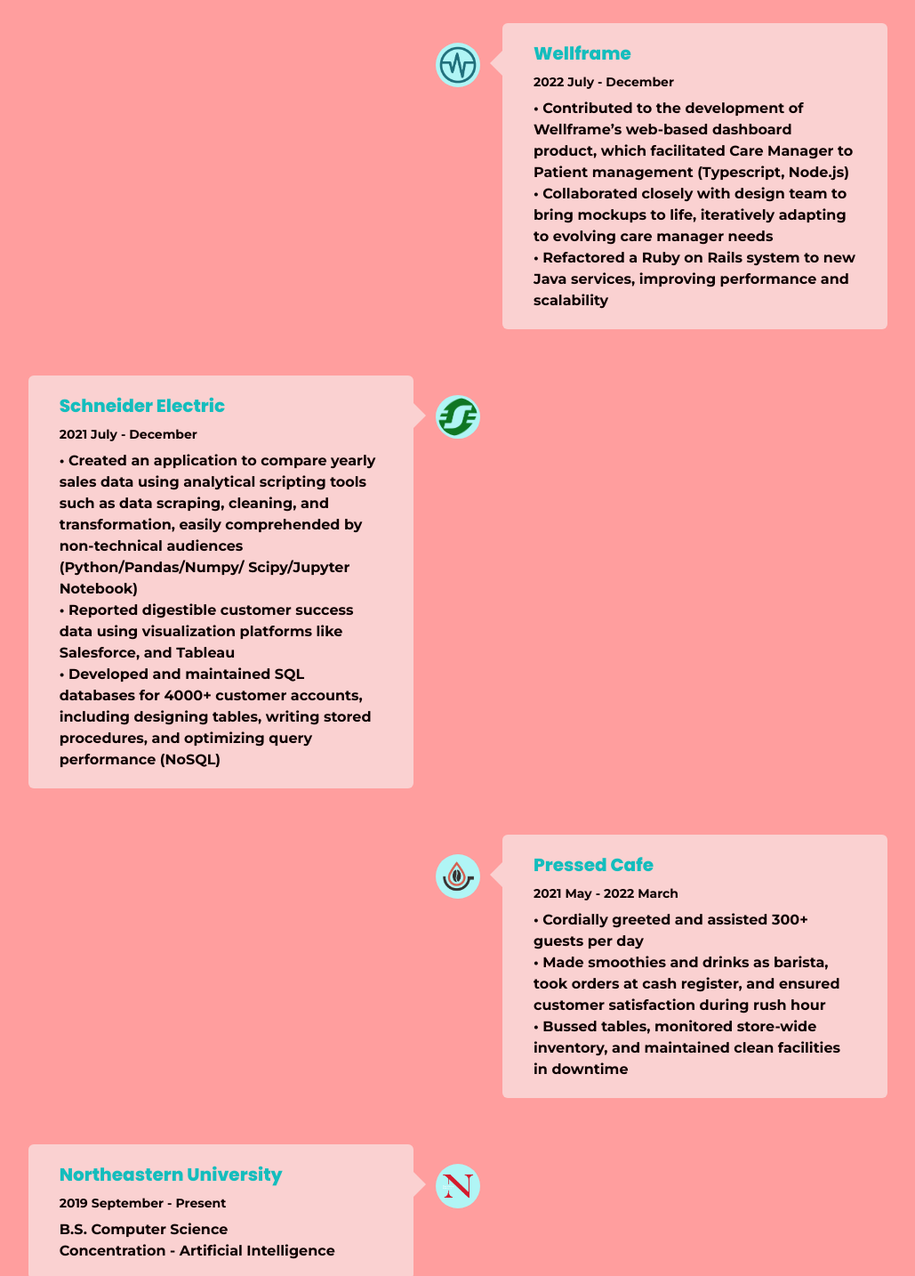
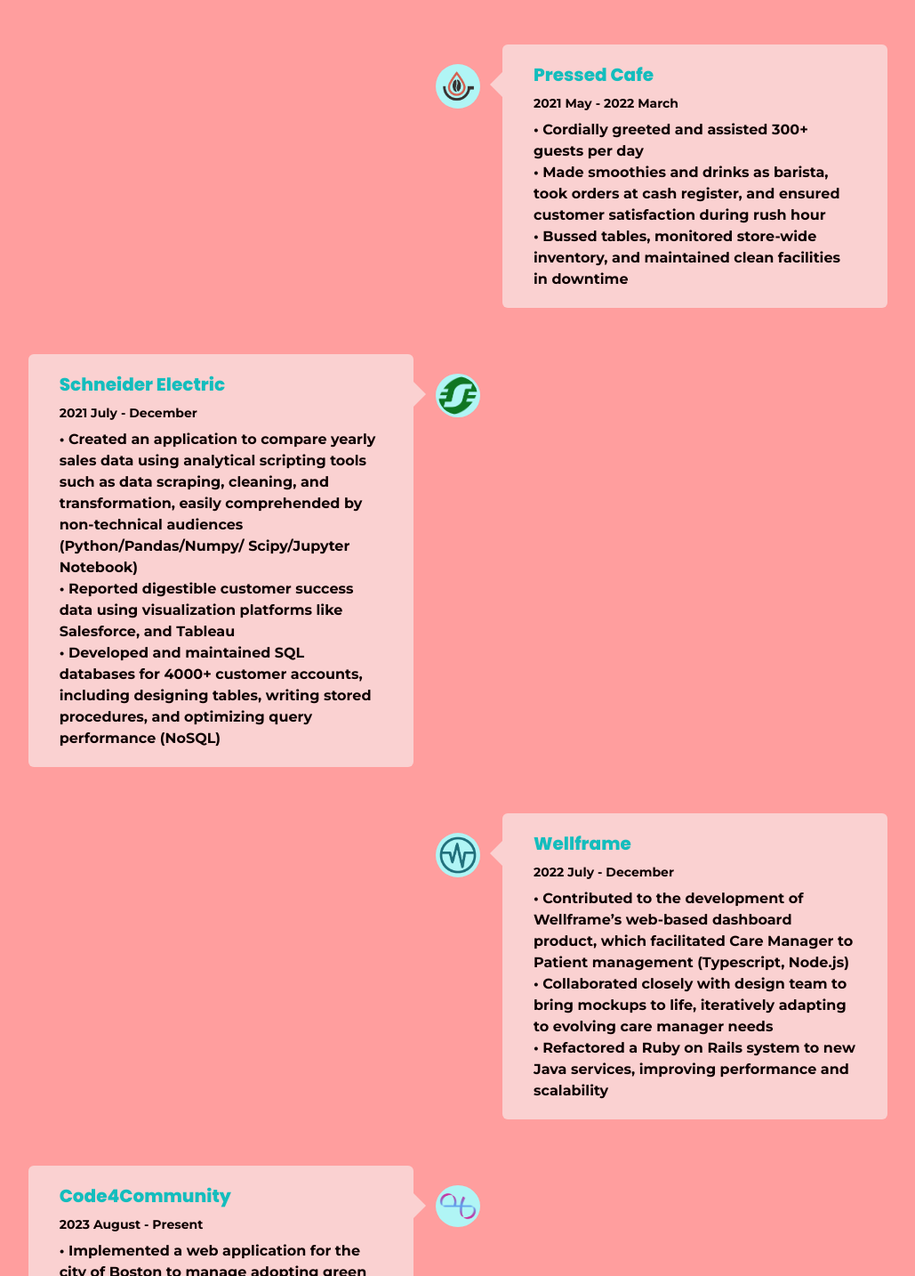
Before and after one commit to bobbyslug/bobbyslug.github.io, a React (Vite) app: page / in a window 1280 px wide. Shown: the part 1316-2750 px from the top of the page at 89% size, without its empty margins (125-1154 px from the left). Built offline with nearby package versions, Linux system fonts and the light colour scheme.

Commit message:
fix timeline scrolling

```diff
--- a/src/index.css
+++ b/src/index.css
@@ -291,6 +291,10 @@
   background: #e29cfc;
 }
 
+.timeline-container.left.short img {
+  padding: 8px;
+}
+
 .timeline-container.right img {
   position: absolute;
   width: 50px;
@@ -304,6 +308,11 @@
 
 .timeline-container.right.dark img {
   background: #e29cfc;
+}
+
+.timeline-container.right.short img {
+  padding-top: 18px;
+  padding-bottom: 18px;
 }
 
 .timeline-container.right {
@@ -345,7 +354,7 @@
 .animation-container {
   position: absolute;
   overflow: hidden;
-  height: 88%;
+  height: 92%;
   width: 10px;
   top: 0;
   z-index: 0;
@@ -384,6 +393,6 @@
 
   .animation-container {
     left: 0;
-    height: 89%;
+    height: 92%;
   }
 }
--- a/src/scenes/about/index.tsx
+++ b/src/scenes/about/index.tsx
@@ -18,14 +18,6 @@
 const About = ({ setSelectedPage, theme }: Props) => {
   const dark = theme === "dark" ? "dark" : "";
   const completion = NavProgressBar();
-  const width = window.innerWidth;
-  const height = window.innerHeight;
-  // let scrollRate =
-  //   height > 1200 ? completion * 1.6 - 160 : completion * 1.8 - 170;
-  // scrollRate = height > 1000 ? scrollRate : completion * 1.9 - 165;
-  // scrollRate = height > 900 ? scrollRate : completion * 1.95 - 160;
-  // scrollRate = width > 1200 ? scrollRate : completion * 1;
-  //scrollRate = width > 900 ? scrollRate : completion * 1.95 - 160;
 
   return (
     <section
@@ -55,43 +47,49 @@
       >
         <div className={`${dark} animation-container -ml-1 mt-16`}>
           <span
-            style={{ transform: `translateY(${completion * 1.6 - 160}%)` }}
+            style={{ transform: `translateY(${completion * 1.6 - 150}%)` }}
             className={`${dark} accent2 left-4/9 absolute h-full w-2 transition duration-300`}
           />
         </div>
         <div className={`${dark} timeline-container left`}>
           <a
             className="hov:text-secondary-500 dark:hov:text-gray-600"
-            href="https://c4cneu.com/"
+            href="https://www.northeastern.edu/"
             target="_blank"
           >
-            <img src={theme === "dark" ? C4CIconDark : C4CIcon} />
+            <img src={NUIcon} />
           </a>
           <Card
             theme={theme}
-            title="Code4Community"
-            years="2023 August - Present"
+            title="Northeastern University"
+            years="2019 September - Present"
           >
-            <p>TBD</p>
+            <p>
+              B.S. Computer Science <br /> Concentration - Artificial
+              Intelligence
+            </p>
           </Card>
           <span className={`${dark} left-arrow`} />
         </div>
         <div className={`${dark} timeline-container right`}>
           <a
             className="hov:text-secondary-500 dark:hov:text-gray-600"
-            href="https://wellframe.com/"
+            href="https://www.pressedcafe.com/"
             target="_blank"
           >
-            <img src={WellframeIcon} />
+            <img src={PressedIcon} />
           </a>
-          <Card theme={theme} title="Wellframe" years="2022 July - December">
+          <Card
+            theme={theme}
+            title="Pressed Cafe"
+            years="2021 May - 2022 March"
+          >
             <p>
-              • Contributed to the development of Wellframe’s web-based
-              dashboard product, which facilitated Care Manager to Patient
-              management (Typescript, Node.js) <br />• Collaborated closely with
-              design team to bring mockups to life, iteratively adapting to
-              evolving care manager needs <br />• Refactored a Ruby on Rails
-              system to new Java services, improving performance and scalability
+              • Cordially greeted and assisted 300+ guests per day
+              <br />• Made smoothies and drinks as barista, took orders at cash
+              register, and ensured customer satisfaction during rush hour
+              <br />• Bussed tables, monitored store-wide inventory, and
+              maintained clean facilities in downtime
             </p>
           </Card>
           <span className={`${dark} right-arrow`} />
@@ -126,22 +124,19 @@
         <div className={`${dark} timeline-container right`}>
           <a
             className="hov:text-secondary-500 dark:hov:text-gray-600"
-            href="https://www.pressedcafe.com/"
+            href="https://wellframe.com/"
             target="_blank"
           >
-            <img src={PressedIcon} />
+            <img src={WellframeIcon} />
           </a>
-          <Card
-            theme={theme}
-            title="Pressed Cafe"
-            years="2021 May - 2022 March"
-          >
+          <Card theme={theme} title="Wellframe" years="2022 July - December">
             <p>
-              • Cordially greeted and assisted 300+ guests per day
-              <br />• Made smoothies and drinks as barista, took orders at cash
-              register, and ensured customer satisfaction during rush hour
-              <br />• Bussed tables, monitored store-wide inventory, and
-              maintained clean facilities in downtime
+              • Contributed to the development of Wellframe’s web-based
+              dashboard product, which facilitated Care Manager to Patient
+              management (Typescript, Node.js) <br />• Collaborated closely with
+              design team to bring mockups to life, iteratively adapting to
+              evolving care manager needs <br />• Refactored a Ruby on Rails
+              system to new Java services, improving performance and scalability
             </p>
           </Card>
           <span className={`${dark} right-arrow`} />
@@ -149,22 +144,51 @@
         <div className={`${dark} timeline-container left`}>
           <a
             className="hov:text-secondary-500 dark:hov:text-gray-600"
-            href="https://www.northeastern.edu/"
+            href="https://c4cneu.com/"
             target="_blank"
           >
-            <img src={NUIcon} />
+            <img src={theme === "dark" ? C4CIconDark : C4CIcon} />
           </a>
           <Card
             theme={theme}
-            title="Northeastern University"
-            years="2019 September - Present"
+            title="Code4Community"
+            years="2023 August - Present"
           >
             <p>
-              B.S. Computer Science <br /> Concentration - Artificial
-              Intelligence
+              • Implemented a web application for the city of Boston to manage
+              adopting green infrastructure sites
+              <br />
+              • Build frontend from scratch, using Google Maps’ API to render
+              the Boston area GI sites
+              <br />
+              • Add backend routes to the NestJS API ranging from creating
+              summary reports to sending periodic emails to users
+              <br />• Connect routes with the frontend through HTTP requests to
+              the REST API to allow for user interaction
             </p>
           </Card>
           <span className={`${dark} left-arrow`} />
+        </div>
+        <div className={`${dark} timeline-container right short`}>
+          <a
+            className="hov:text-secondary-500 dark:hov:text-gray-600"
+            href="https://www.developforgood.org/"
+            target="_blank"
+          >
+            <img
+              src={
+                "https://assets-global.website-files.com/62d7c8cb6f11a35f47072653/650a327aee4574b4afe11724_Develop%20for%20Good%20Logo-p-500.png"
+              }
+            />
+          </a>
+          <Card
+            theme={theme}
+            title="Develop for Good"
+            years="2023 October - Present"
+          >
+            <p>TBD</p>
+          </Card>
+          <span className={`${dark} right-arrow`} />
         </div>
       </div>
     </section>
```
